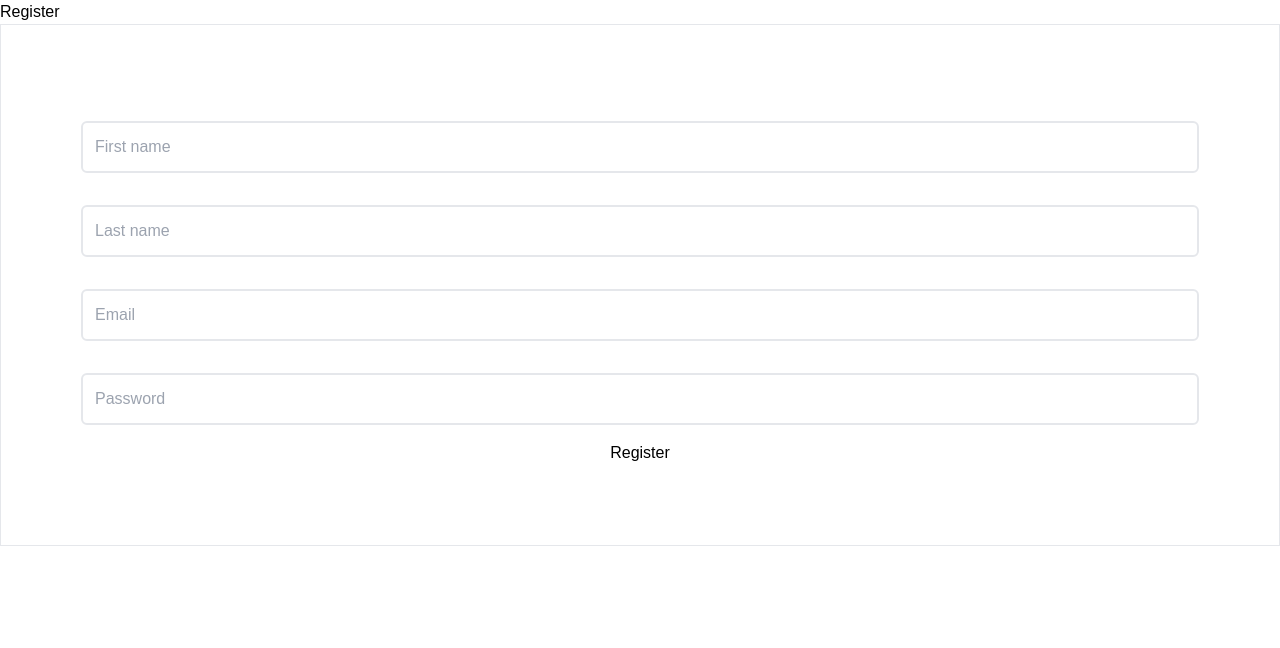
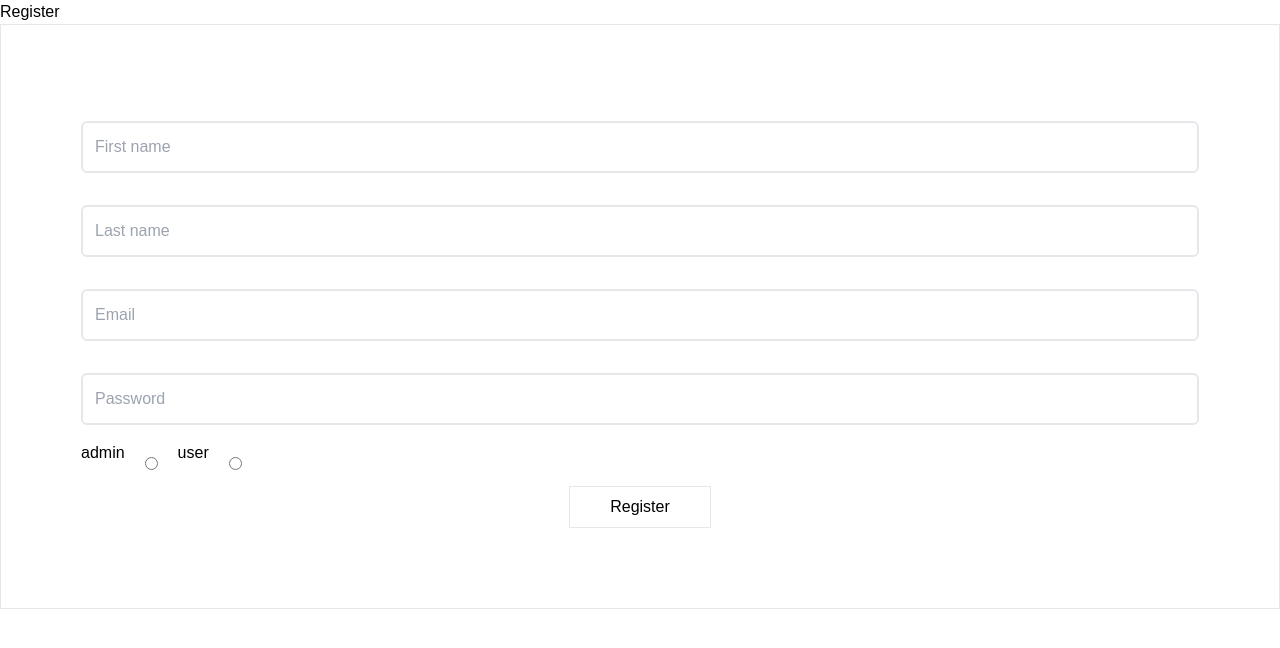
Before and after one commit to amaben2020/advanced-cart-system-zustand, a Next.js app: page /auth/register in a window 1280 px wide. Shown: the top 648 px of the page. Built offline with nearby package versions, Linux system fonts and the light colour scheme.

Commit message:
refactoring the register to have an admin user

```diff
--- a/src/app/(pages)/auth/(pages)/register/page.tsx
+++ b/src/app/(pages)/auth/(pages)/register/page.tsx
@@ -1,6 +1,7 @@
 import { redirect } from "next/navigation";
 
 const Register = () => {
+  const userTypes = ["admin", "user"];
   const handleSubmit = async (formData: FormData) => {
     "use server";
 
@@ -8,6 +9,7 @@ const Register = () => {
     const lastName = formData.get("lastName");
     const firstName = formData.get("firstName");
     const password = formData.get("password");
+    const selectedRole = formData.get("role");
 
     if (email && password) {
       const response = await fetch(
@@ -19,16 +21,14 @@ const Register = () => {
             password,
             firstName,
             lastName,
+            role: selectedRole,
           }),
         },
       );
 
       const data = await response.json();
 
-      if (
-        data.status === 200 &&
-        data.statusText === "User registration successful"
-      ) {
+      if (data?.user?.firstName.length > 0 && data?.user?.email.length > 0) {
         redirect("/auth/login");
       }
     }
@@ -67,7 +67,27 @@ const Register = () => {
           placeholder="Password"
         />
 
-        <button type="submit">Register</button>
+        <div className="flex gap-x-5">
+          {userTypes.map((type) => (
+            <>
+              <label htmlFor="">{type}</label>
+              <input
+                className="p-3 my-4 text-black border-2 rounded-md"
+                type="radio"
+                name="role" // Ensure they have the same name
+                id={type}
+                value={type}
+              />
+            </>
+          ))}
+        </div>
+
+        <button
+          type="submit"
+          className="py-2 px-10 border max-w-[150px] mx-auto"
+        >
+          Register
+        </button>
       </form>
     </div>
   );
--- a/src/app/api/signup/route.ts
+++ b/src/app/api/signup/route.ts
@@ -36,7 +36,9 @@ export const POST = async (req: NextRequest) => {
       password: hash,
       lastName: request.lastName,
       email: request.email,
+      role: request.role,
     });
+    console.log(userInfo);
 
     if (userInfo?._id) {
       return Response.json(
@@ -44,7 +46,7 @@ export const POST = async (req: NextRequest) => {
           user: userInfo,
         },
         {
-          status: 200,
+          status: 201,
           statusText: "User registration successful",
         },
       );
--- a/src/models/user.ts
+++ b/src/models/user.ts
@@ -18,6 +18,13 @@ const userSchema = new Schema({
     type: String,
     unique: true,
   },
+
+  role: {
+    required: true,
+    type: String,
+    enum: ["user", "admin"],
+    default: "user",
+  },
 });
 
 // https://stackoverflow.com/questions/19051041/cannot-overwrite-model-once-compiled-mongoose#:~:text=The%20error%20is%20occurring%20because,it%20when%20it%20needs%20it.
```
